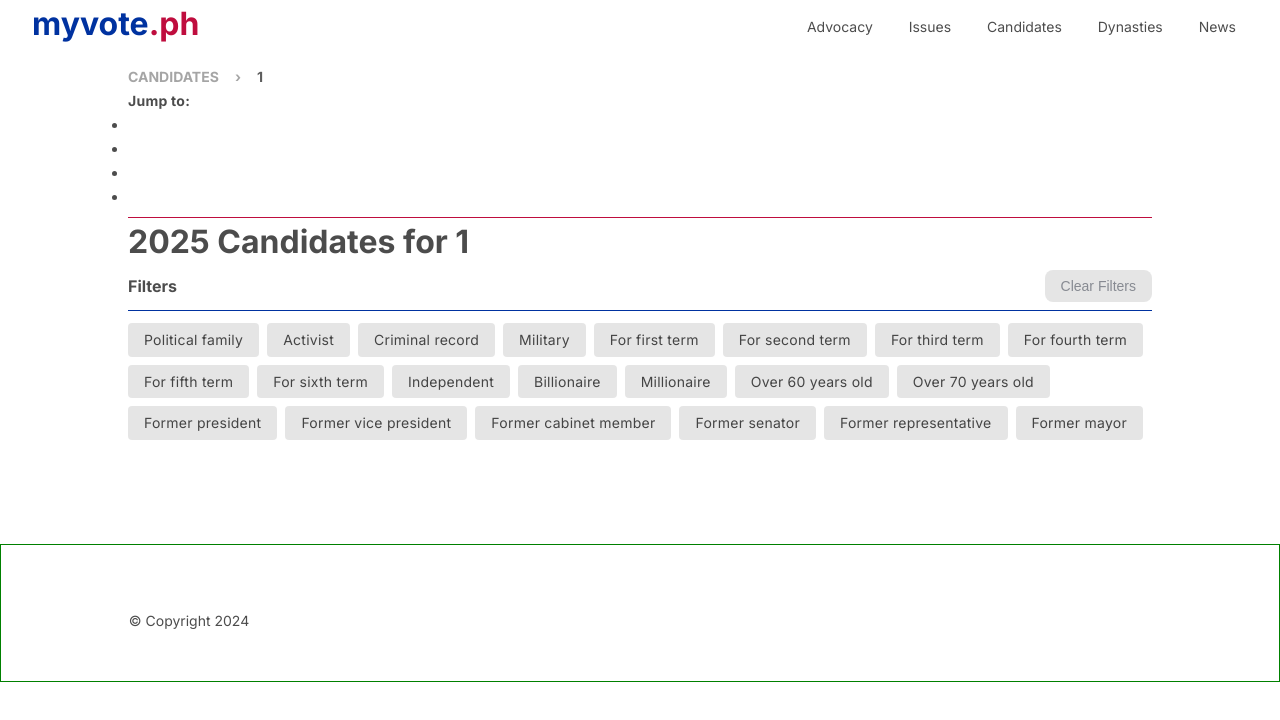
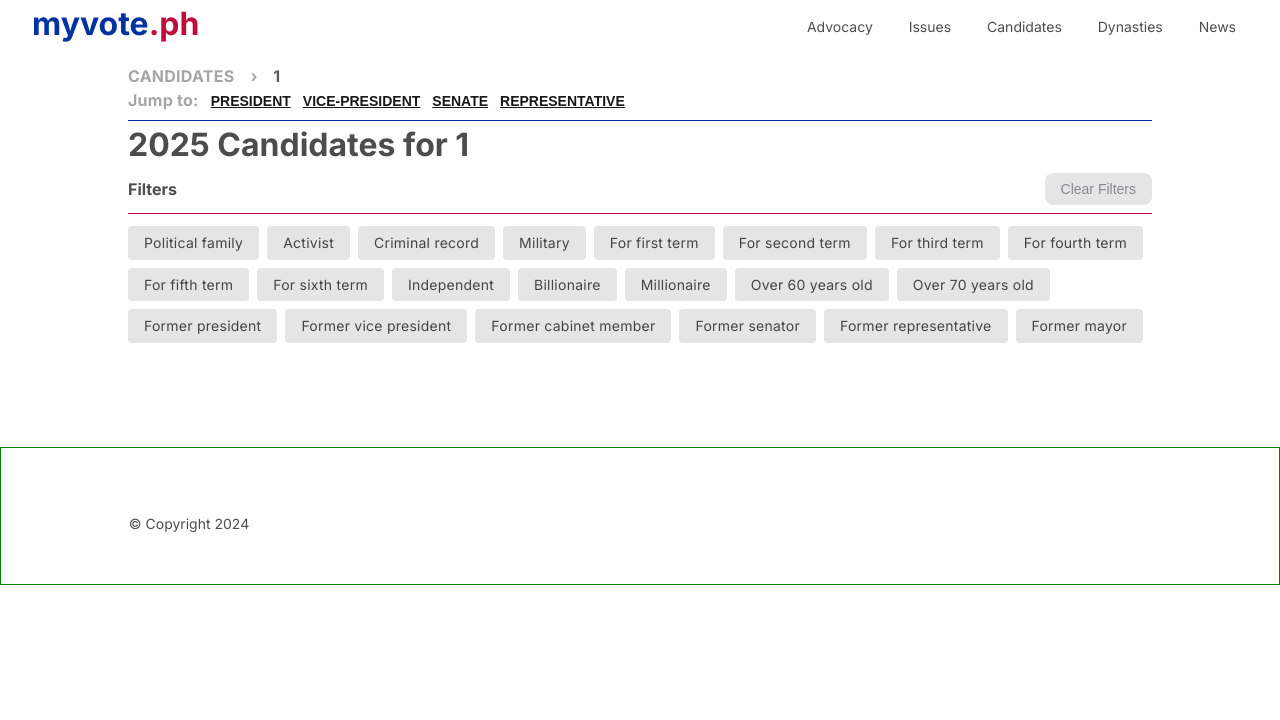
Before and after one commit to marlonsvillarama/votewisely_ph_sv2, a SvelteKit app: page /candidates/1 in a window 1280 px wide. Shown: the top 720 px of the page. Built offline with nearby package versions, Linux system fonts and the light colour scheme.

Commit message:
20241222

```diff
--- a/src/components/crumbs.svelte
+++ b/src/components/crumbs.svelte
@@ -31,7 +31,7 @@
         /* border: 1px solid black; */
         align-items: center;
         text-transform: uppercase;
-        font-size: var(--fs-sm);
+        /* font-size: var(--fs-md); */
     }
     li:last-child {
         opacity: 0.9;
@@ -51,6 +51,7 @@
     }
     a {
         font-weight: 700;
+        letter-spacing: 0.25px;
     }
     a:hover {
         color: var(--color-red-flag);
--- a/src/components/filters.svelte
+++ b/src/components/filters.svelte
@@ -66,7 +66,7 @@
         justify-content: space-between;
         align-items: center;
         padding-bottom: 0.5rem;
-        border-bottom: 1px solid var(--color-blue-flag);
+        border-bottom: 1px solid var(--color-red-flag);
         margin-bottom: 0.75rem;
     }
     .header h2 {
--- a/src/components/jumpTo.svelte
+++ b/src/components/jumpTo.svelte
@@ -1,27 +1,55 @@
 <script>
+    import { createEventDispatcher } from "svelte";
+
     export let data = [];
     export let base = '';
 
     let jumps = data.map(d => {
         return {
-            link: `/`
+            link: `/${base}/${d}`,
+            text: d
         };
     });
+
+    let dispatch = createEventDispatcher();
+    const jumpTo = (link) => {
+        dispatch('click', { link });
+    };
 </script>
 
 <div>
-    Jump to:
-    <ul>
-        {#each data as d}
-        <li><a href={d.link}>{d.text}</a></li>
-        {/each}
-    </ul>
+    <span>Jump to:</span>
+    {#each jumps as d}
+    <button on:click={jumpTo(d.link)}>{d.text}</button>
+    {/each}
 </div>
 
 <style>
     div {
-        font-size: var(--fs-sm);
+        /* font-size: var(--fs-sm); */
         font-weight: bold;
         letter-spacing: 0.25px;
     }
+    span {
+        display: inline-block;
+        margin-right: 0.5rem;
+        opacity: 0.5;
+    }
+    button {
+        background-color: white;
+        border: 0;
+        display: inline-block;
+        margin-right: 0.75rem;
+        align-items: center;
+        text-transform: uppercase;
+        font-size: var(--fs-sm);
+        font-weight: 700;
+        opacity: 0.9;
+        text-decoration: underline;
+    }
+    button:hover {
+        cursor: pointer;
+        color: var(--color-red-flag);
+        scale: 1.05;
+    }
 </style>
--- /dev/null
+++ b/src/components/roleInfo.svelte
@@ -0,0 +1,21 @@
+<script>
+    export let data = [];
+</script>
+
+{#each data as d}
+<section>
+    <h1>Responsibilities</h1>
+    <div>
+        <p>A senator is an elected official of the Republic of the Philippines who is part of the upper house of Congress.</p>
+        <p>Every 3 years, Filipinos must elect 12 of the 24 senators that make up the Senate of the Philippines. Each elected senator will serve six years in office, with a maximum of two consecutive terms.</p>
+    </div>
+</section>
+{/each}
+
+<style>
+    section {
+        border: 1px solid rgba(0, 0, 0, 0.2);
+        /* border-radius: 0.25rem; */
+    }
+    h1 {}
+</style>
--- a/src/lib/data/candidates.json
+++ b/src/lib/data/candidates.json
@@ -1555,5 +1555,5 @@
             "news": []
         }
     ],
-    "congress": []
+    "representative": []
 }
--- a/src/routes/candidates/[type]/+page.svelte
+++ b/src/routes/candidates/[type]/+page.svelte
@@ -2,8 +2,9 @@
     import { page } from "$app/stores";
     import Crumbs from "../../../components/crumbs.svelte";
     import JumpTo from "../../../components/jumpTo.svelte";
+    import Filters from "../../../components/filters.svelte";
+    import RoleInfo from "../../../components/roleInfo.svelte";
     import Candidate from '../../../components/candidate.svelte';
-    import Filters from "../../../components/filters.svelte";
 
     export let data;
 
@@ -59,6 +60,12 @@
         console.log('gotoProfile slug', e.detail.slug);
         window.location = `${$page.url.pathname}/${e.detail.slug}`;
     };
+
+    const jump = (e) => {
+        console.log('jump', e);
+        if (!e.detail.link) { return; }
+        window.location = `${e.detail.link}`;
+    };
 </script>
 
 <svelte:head>
@@ -75,10 +82,14 @@
 
 <div class="header wrapper">
     <Crumbs data={crumbs} />
-    <JumpTo data={jumps} base="/candidates" />
+    <JumpTo data={jumps} base="candidates" on:click={jump} />
     <div class="title">
         <h1>2025 {slugTitle}</h1>
     </div>
+</div>
+
+<div class="role wrapper">
+    <RoleInfo />
 </div>
 
 <div class="filters wrapper">
@@ -119,7 +130,7 @@
     } */
     .title h1 {
         /* color: var(--color-slate-900); */
-        border-top: 1px solid var(--color-red-flag);
+        border-top: 1px solid var(--color-blue-flag);
         margin-top: 0.5rem;
         padding-top: 0.75rem;
     }
```
Also changed, not shown: src/lib/data/types.json (+13 -3 lines).
